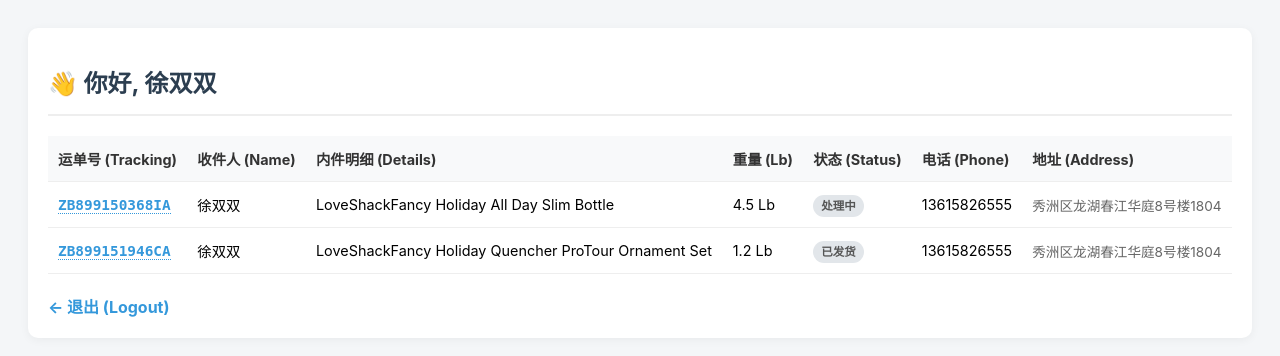
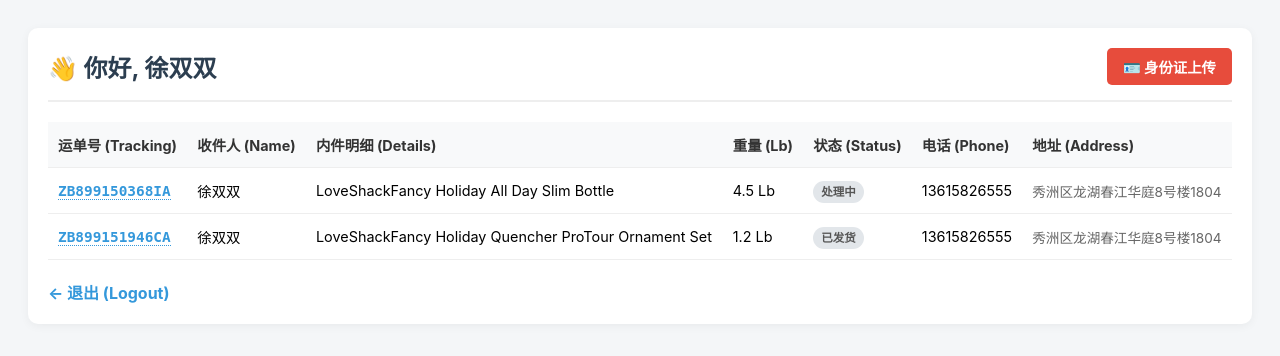
Before and after one commit to SuperGokou/clientTracking, a Flask app: page /dashboard/1 in a window 1280 px wide. Shown: the top 356 px of the page. Run offline with Flask 3, Linux system fonts and the light colour scheme; data comes from the database, SQL or seed files in the repository.

Commit message:
Update dashboard.html

```diff
--- a/templates/dashboard.html
+++ b/templates/dashboard.html
@@ -8,7 +8,34 @@
         body { font-family: -apple-system, BlinkMacSystemFont, "Segoe UI", Roboto, sans-serif; background: #f4f6f8; padding: 20px; }
         .container { max-width: 1200px; margin: 0 auto; background: white; padding: 20px; border-radius: 10px; box-shadow: 0 2px 10px rgba(0,0,0,0.05); }
 
-        h1 { color: #2c3e50; border-bottom: 2px solid #eee; padding-bottom: 15px; margin-bottom: 20px; font-size: 1.5rem; }
+        /* --- NEW HEADER STYLING (Flexbox for Left/Right alignment) --- */
+        .header-row {
+            display: flex;
+            justify-content: space-between; /* Pushes items to edges */
+            align-items: center;
+            border-bottom: 2px solid #eee;
+            padding-bottom: 15px;
+            margin-bottom: 20px;
+        }
+
+        h1 {
+            color: #2c3e50;
+            margin: 0;
+            font-size: 1.5rem;
+        }
+
+        /* Upload Button Style */
+        .upload-btn {
+            background-color: #e74c3c; /* Red color for visibility */
+            color: white;
+            text-decoration: none;
+            padding: 8px 16px;
+            border-radius: 5px;
+            font-weight: bold;
+            font-size: 0.9rem;
+            transition: background 0.2s;
+        }
+        .upload-btn:hover { background-color: #c0392b; }
 
         /* Table Styling */
         .table-wrapper { overflow-x: auto; }
@@ -35,11 +62,26 @@
         .track-link:hover { color: #2980b9; border-bottom: 1px solid #2980b9; }
 
         .back-btn { display: inline-block; margin-top: 20px; text-decoration: none; color: #3498db; font-weight: bold; }
+
+        /* Mobile Adjustment */
+        @media (max-width: 600px) {
+            .header-row { flex-direction: column; gap: 10px; align-items: flex-start; }
+            .upload-btn { width: 100%; text-align: center; box-sizing: border-box; }
+        }
     </style>
 </head>
 <body>
     <div class="container">
-        <h1>👋 你好, {{ user['name'] }}</h1>
+
+        <div class="header-row">
+            <h1>👋 你好, {{ user['name'] }}</h1>
+
+            <a href="https://www.uszcn.com/identity_cards/upload/junanex?"
+               target="_blank"
+               class="upload-btn">
+               🪪 身份证上传
+            </a>
+        </div>
 
         <div class="table-wrapper">
             <table>
```
